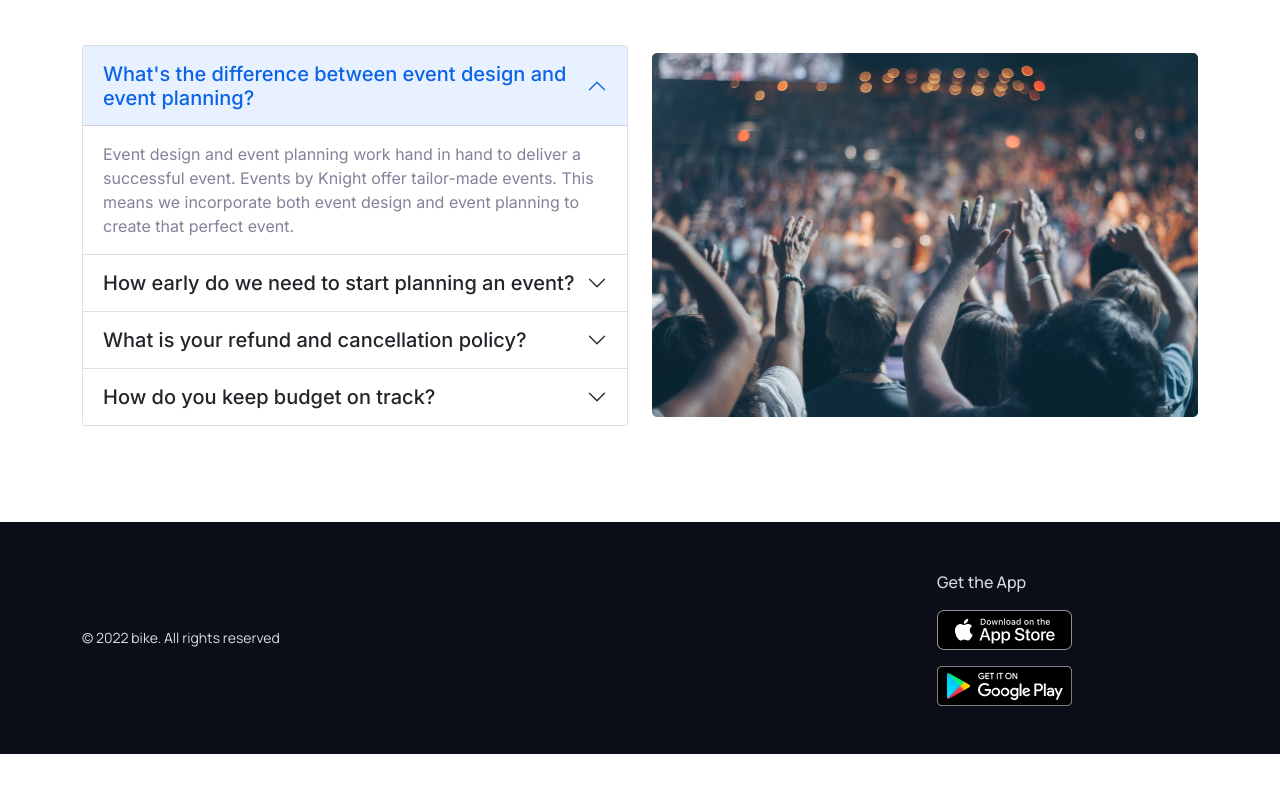
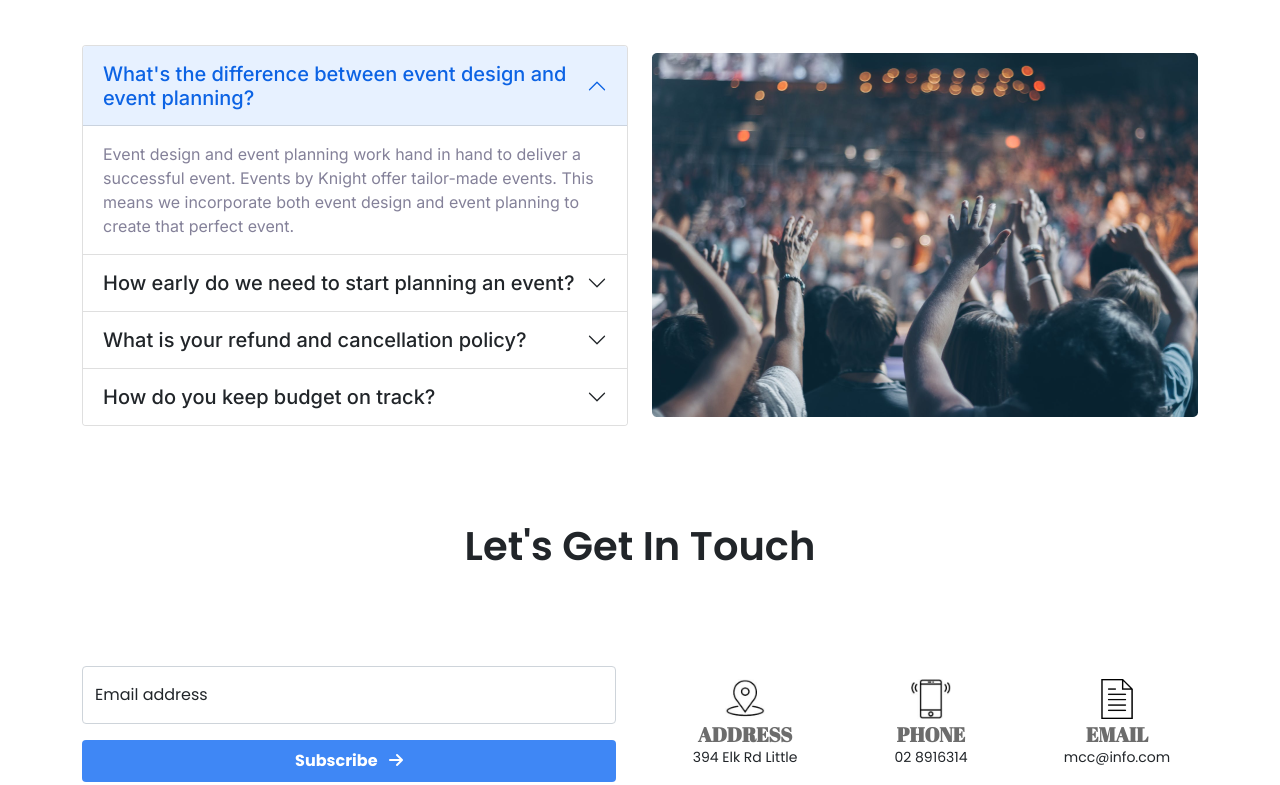
Before and after one commit to azizurrahman-zero/melody-convention-center, a plain HTML site: page index.html in a window 1280 px wide. Shown: the part 2015-2800 px from the top of the page. Before the commit the page ends 2769 px from the top, so only its background shows below. Drawn offline with nearby package versions, Linux system fonts and the light colour scheme.

Commit message:
contact added

```diff
--- a/css/style.css
+++ b/css/style.css
@@ -11,6 +11,9 @@ body,
 }
 .font-manrope{
     font-family: 'Manrope', sans-serif;
+}
+.font-abril{
+    font-family: 'Abril Fatface', cursive;
 }
 .fw-medium{
     font-weight: 500;
@@ -52,6 +55,9 @@ body,
 .fw-black{
     font-weight: 900;
 }
+.border-sky{
+    border-color: #3F87F5 !important;
+}
 
 
 
--- a/index.html
+++ b/index.html
@@ -18,7 +18,7 @@
     <link rel="preconnect" href="https://fonts.googleapis.com">
     <link rel="preconnect" href="https://fonts.gstatic.com" crossorigin>
     <link
-        href="https://fonts.googleapis.com/css2?family=Inter:wght@400;500&family=Manrope:wght@400;500&family=Poppins:wght@300;400;500;600;700&family=Roboto:wght@400;700;900&display=swap"
+        href="https://fonts.googleapis.com/css2?family=Abril+Fatface&family=Inter:wght@400;500&family=Manrope:wght@400;500&family=Poppins:wght@300;400;500;600;700&family=Roboto:wght@400;700;900&display=swap"
         rel="stylesheet">
 
     <!-- Font Awesome -->
@@ -118,20 +118,35 @@
     <main>
 
         <!-- Album Section Start -->
-        <section class="container py-5">
+        <section class="py-5 position-relative">
+            <div class="container">
                 <div class="row gx-5 align-items-center">
                     <div class="col-6">
                         <img class="img-fluid" src="images/wedding.png" alt="">
                     </div>
                     <div class="col-6">
                         <h1 class="fw-bold mb-2">Every moment is Precious</h1>
-                    <p class="fw-bold color-grayest mb-4">The Melody Convention Center has versatile balconies, gardens,
+                        <p class="fw-bold color-grayest mb-4">The Melody Convention Center has versatile balconies,
+                            gardens,
                             and open-air spaces for unique wedding ceremony sites. We'll help you create the event you
                             envision.</p>
                         <button type="button" class="btn text-white fw-bold px-4 py-2 bg-sky">Explore Our Album <i
                                 class="fas fa-arrow-right ps-2"></i></button>
                     </div>
                 </div>
+            </div>
+            <!-- Toast Start -->
+            <div class="toast show align-items-center position-absolute top-50 end-0" role="alert" aria-live="assertive"
+                aria-atomic="true">
+                <div class="d-flex border-start border-5 border-sky">
+                    <div class="toast-body fw-medium color-gray"><i class="fas fa-gift fs-4 pe-2 color-sky"></i> 20% off
+                        on next
+                        booking</div>
+                    <button type="button" class="btn-close me-2 m-auto" data-bs-dismiss="toast"
+                        aria-label="Close"></button>
+                </div>
+            </div>
+            <!-- Toast End -->
         </section>
         <!-- Album Section End -->
 
@@ -372,6 +387,43 @@
         </section>
         <!-- FAQ Section End -->
 
+        <!-- Contact Section Start -->
+        <section>
+            <div class="container my-5">
+                <h1 class="text-center mb-5 pb-5 font-poppins fw-semi-bold">Let's Get In Touch</h1>
+                <div class="row align-items-center gx-5">
+                    <div class="col-6 d-flex justify-content-center flex-column">
+                        <div class="form-floating mb-3">
+                            <input type="email" class="form-control" id="floatingInput" placeholder="name@example.com">
+                            <label for="floatingInput">Email address</label>
+                        </div>
+                        <button type="submit" class="btn text-white fw-bold px-4 py-2 bg-sky">Subscribe <i
+                                class="fas fa-arrow-right ps-2"></i></button>
+                    </div>
+                    <div class="col-6">
+                        <div class="row">
+                            <div class="col-4 d-flex flex-column align-items-center">
+                                <img class="w-25" src="images/icons/icon-1.jpg" alt="icon-1">
+                                <h5 class="text-uppercase fw-bold pt-1 mb-0 color-grayest font-abril">Address</h5>
+                                <p class="m-0 small">394 Elk Rd Little</p>
+                            </div>
+                            <div class="col-4 d-flex flex-column align-items-center">
+                                <img class="w-25" src="images/icons/icon-2.jpg" alt="icon-2">
+                                <h5 class="text-uppercase fw-bold pt-1 mb-0 color-grayest font-abril">Phone</h5>
+                                <p class="m-0 small">02 8916314</p>
+                            </div>
+                            <div class="col-4 d-flex flex-column align-items-center">
+                                <img class="w-25" src="images/icons/icon-3.png" alt="icon-3">
+                                <h5 class="text-uppercase fw-bold pt-1 mb-0 color-grayest font-abril">Email</h5>
+                                <p class="m-0 small">mcc@info.com</p>
+                            </div>
+                        </div>
+                    </div>
+                </div>
+            </div>
+        </section>
+        <!-- Contact Section End -->
+
         </section>
     </main>
     <!-- Main End -->
```
Also changed, not shown: images/icons/icon-1.jpg (added), images/icons/icon-2.jpg (added), images/icons/icon-3.png (added). Lines whose indentation alone changed are shown as unchanged.
